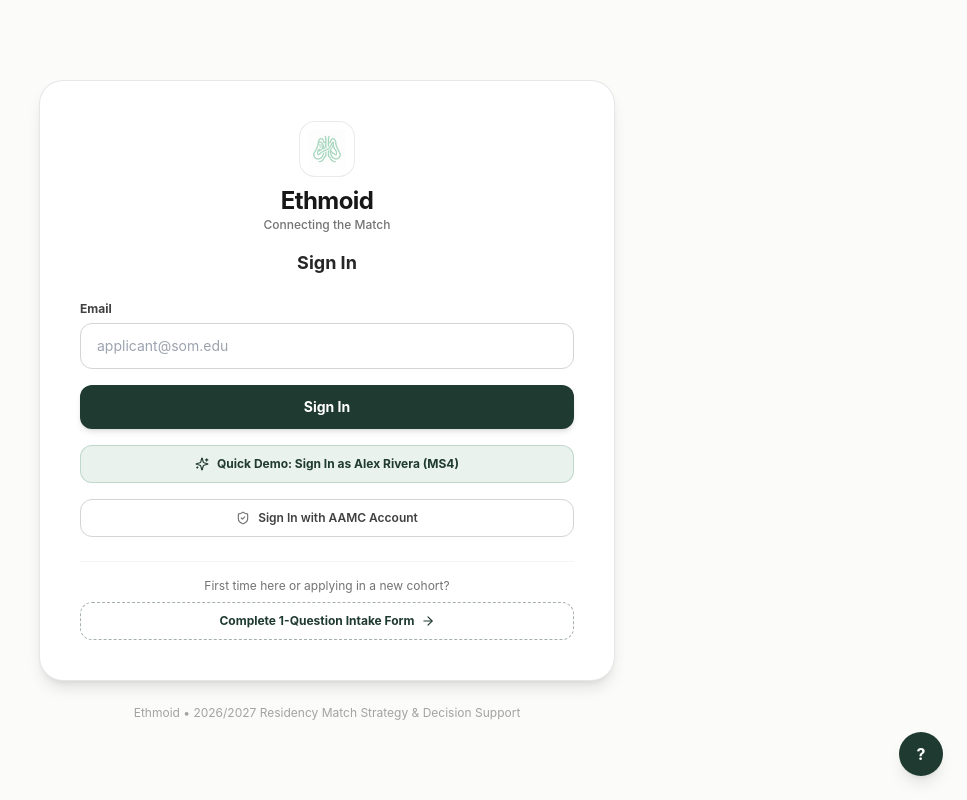
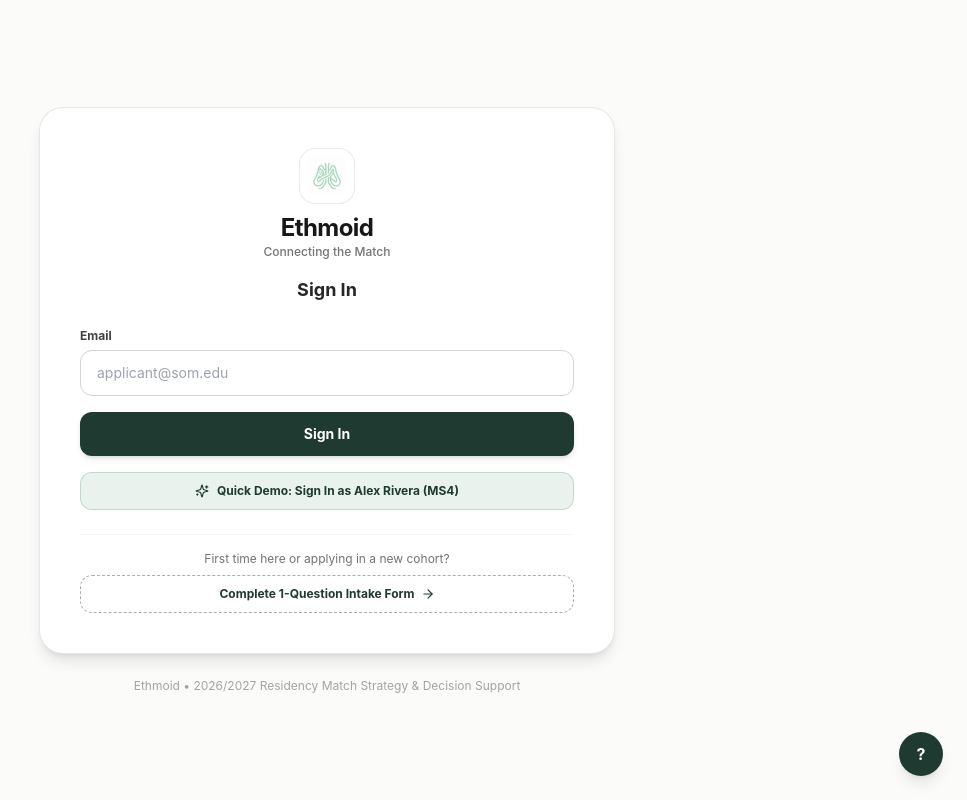
Before and after one commit to hacharya65/eras_program_list_builder, a Next.js app: page / in a window 1280 px wide. Shown: the whole page, without its empty margins (313-1280 px from the left). Built offline with nearby package versions, Linux system fonts and the light colour scheme.

Commit message:
Remove Sign In with AAMC Account button from Thalamus sign-in screen

```diff
--- a/src/components/ThalamusAuthExperience.tsx
+++ b/src/components/ThalamusAuthExperience.tsx
@@ -1187,16 +1187,6 @@
                 <Sparkles className="w-3.5 h-3.5 text-[#1F3A30]" />
                 <span>Quick Demo: Sign In as Alex Rivera (MS4)</span>
               </button>
-
-              {/* Institutional Single Sign-On */}
-              <button
-                type="button"
-                onClick={handleQuickDemoLogin}
-                className="w-full py-2.5 px-4 rounded-xl bg-white hover:bg-neutral-50 text-neutral-700 font-semibold text-xs border border-neutral-300 transition-all cursor-pointer flex items-center justify-center gap-2 shadow-2xs"
-              >
-                <ShieldCheck className="w-3.5 h-3.5 text-neutral-500" />
-                <span>Sign In with AAMC Account</span>
-              </button>
             </form>
 
             {/* Guided Intake Link */}
```
Also changed, not shown: 1 other file (tests, documents, lock files or other folders).
